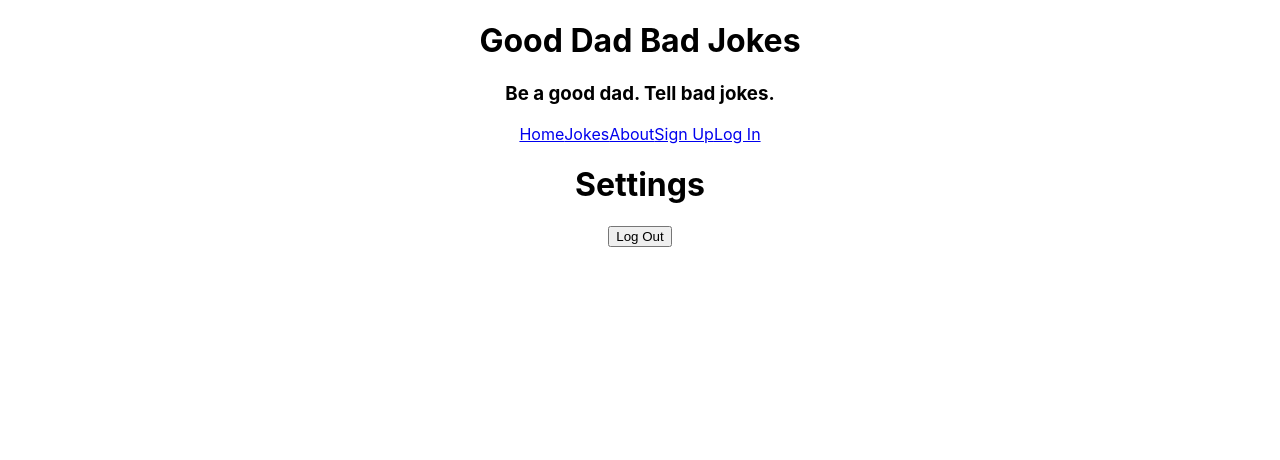
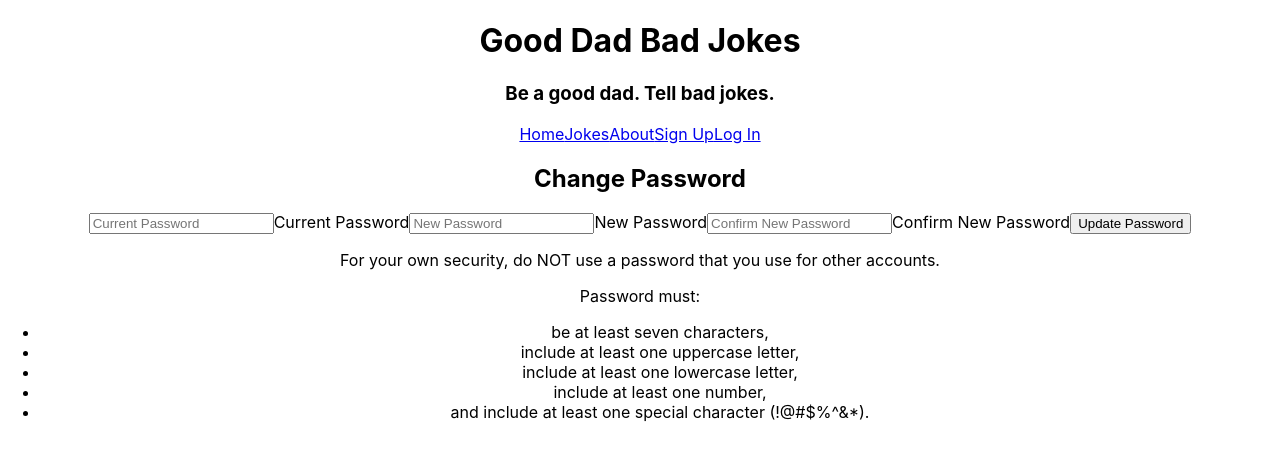
Before and after one commit to benjaminobambino/good-dad-bad-jokes, a React (Create React App) app in the folder client/: page /settings/change-password in a window 1280 px wide. Shown: the top 460 px of the page. Built offline with nearby package versions, Linux system fonts and the light colour scheme; no server answers.

Commit message:
added fully functional delete user component-- full CRUD!

```diff
--- a/client/src/App.css
+++ b/client/src/App.css
@@ -2,7 +2,7 @@
   text-align: center;
 }
 
-.App-logo {
+/* .App-logo {
   height: 40vmin;
   pointer-events: none;
 }
@@ -35,4 +35,4 @@
   to {
     transform: rotate(360deg);
   }
-}
+} */
--- a/client/src/App.js
+++ b/client/src/App.js
@@ -9,6 +9,8 @@ import Jokes from './pages/Jokes';
 import SignUp from './forms/SignUp';
 import LogIn from './forms/LogIn';
 import Settings from './pages/Settings';
+import ChangePassword from './forms/ChangePassword';
+import DeleteAccount from './forms/DeleteAccount';
 import { JOKE_BASE_URL, USER_BASE_URL } from './globals';
 
 const App = () => {
@@ -110,12 +112,35 @@ const App = () => {
             )}
           />
           <Route
+            exact
             path="/settings"
             component={(props) => (
               <Settings
                 {...props}
                 users={users}
                 getUsers={getUsers}
+                currentUser={currentUser}
+                setCurrentUser={setCurrentUser}
+                toggleLoggedIn={toggleLoggedIn}
+              />
+            )}
+          />
+          <Route
+            path="/settings/change-password"
+            render={(props) => (
+              <ChangePassword
+                {...props}
+                getUsers={getUsers}
+                currentUser={currentUser}
+                setCurrentUser={setCurrentUser}
+              />
+            )}
+          />
+          <Route
+            path="/settings/delete-account"
+            render={(props) => (
+              <DeleteAccount
+                {...props}
                 currentUser={currentUser}
                 setCurrentUser={setCurrentUser}
                 toggleLoggedIn={toggleLoggedIn}
--- /dev/null
+++ b/client/src/forms/ChangePassword.jsx
@@ -0,0 +1,97 @@
+import axios from "axios";
+import React, { useState } from "react";
+import { USER_BASE_URL } from "../globals";
+
+const ChangePassword = (props) => {
+  const [inputValue, setInputValue] = useState([])
+  const [displayedMessage, setDisplayedMessage] = useState('')
+
+  const handleChange = (e) => {
+    setInputValue({ ...inputValue, [e.target.name]: e.target.value });
+    setDisplayedMessage('')
+  };
+
+  const updatePassword = async (e) => {
+    e.preventDefault();
+    if (props.currentUser.password !== inputValue.currentPassword) {
+      setDisplayedMessage('Incorrect current password.')
+    } else if (inputValue.newPassword === props.currentUser.password) {
+      setDisplayedMessage('New password must be different than current password.')
+    } else if (inputValue.newPassword !== inputValue.confirmNewPassword) {
+      setDisplayedMessage('New passwords do not match.')
+    } else if (inputValue.newPassword.length < 7) {
+      setDisplayedMessage('Password must be at least seven characters.')
+    } else if (!/^(?=.*[0-9])(?=.*[a-z])(?=.*[A-Z])(?=.*[!@#$%^&*])/.test(inputValue.newPassword)) {
+      setDisplayedMessage('Passwords must contain at least one uppercase letter, one lowercase letter, one number, and one special character.')
+    } else {
+      await axios.put(`${USER_BASE_URL}/${props.currentUser._id}`, {
+        password: inputValue.newPassword
+      }).then(() => {
+        setDisplayedMessage('Password has been updated.')
+        props.getUsers();
+        props.setCurrentUser({
+          _id: props.currentUser._id,
+          name: props.currentUser.name,
+          email: props.currentUser.email,
+          username: props.currentUser.username,
+          password: inputValue.newPassword,
+          jokes_contributed: props.currentUser.jokes_contributed,
+          jokes_liked: props.currentUser.jokes_liked,
+          jokes_viewed: props.currentUser.jokes_viewed
+        });
+      })
+    }
+  };
+
+  return (
+    <div className="form">
+      <h2>Change Password</h2>
+      <form onSubmit={updatePassword}>
+
+      <p /*className={validClass}*/>{displayedMessage}</p>
+
+        <input
+          type="password"
+          placeholder="Current Password"
+          id="current-password"
+          name="currentPassword"
+          onChange={handleChange}
+        />
+        <label htmlFor="current-password">Current Password</label>
+
+        <input
+          type="password"
+          placeholder="New Password"
+          id="new-password"
+          name="newPassword"
+          onChange={handleChange}
+        />
+        <label htmlFor="new-password">New Password</label>
+
+        <input
+          type="password"
+          placeholder="Confirm New Password"
+          id="confirm-new-password"
+          name="confirmNewPassword"
+          onChange={handleChange}
+        />
+        <label htmlFor="confirm-new-password">Confirm New Password</label>
+
+        <button type="submit">Update Password</button>
+
+        <p>For your own security, do NOT use a password that you use for other accounts.</p>
+          <p>Password must:</p>
+        <ul>
+          <li>be at least seven characters,</li>
+          <li>include at least one uppercase letter,</li>
+          <li>include at least one lowercase letter,</li>
+          <li>include at least one number,</li>
+          <li>and include at least one special character (!@#$%^&*).</li>
+        </ul>
+
+      </form>
+    </div>
+  )
+}
+
+export default ChangePassword
--- /dev/null
+++ b/client/src/forms/DeleteAccount.jsx
@@ -0,0 +1,84 @@
+import axios from "axios";
+import React, { useState } from "react";
+import { USER_BASE_URL } from "../globals";
+
+const DeleteAccount = (props) => {
+  const [inputValue, setInputValue] = useState([])
+  const [displayedMessage, setDisplayedMessage] = useState('')
+
+  const handleChange = (e) => {
+    setInputValue({ ...inputValue, [e.target.name]: e.target.value });
+    setDisplayedMessage('')
+  };
+
+  const deleteUser = async () => {
+    await axios
+      .delete(`${USER_BASE_URL}/${props.currentUser._id}`)
+      .then(() => {
+        alert("Your account has been deleted. We're sad to see you go, but we hope you'll be back someday. We're not even joking!")
+        props.setCurrentUser({})
+        props.toggleLoggedIn()
+        props.history.push('/')
+      })
+  }
+
+  const validateRequest = (e) => {
+    e.preventDefault();
+    if (props.currentUser.username !== inputValue.username) {
+      setDisplayedMessage('Invalid username.')
+    } else if (props.currentUser.password !== inputValue.password) {
+      setDisplayedMessage('Incorrect password.')
+    } else if (inputValue.password !== inputValue.confirmPassword) {
+      setDisplayedMessage('Passwords do not match.')
+    } else {
+      const confirmDeletion = window.confirm('This will permanently remove all your account information. Are you sure you wish to delete your account?')
+      if (confirmDeletion) {
+        deleteUser()
+      } else {
+        props.history.push('/settings')
+      }
+    }
+  };
+
+  return (
+    <div className="form">
+      <h2>Delete Account</h2>
+      <form onSubmit={validateRequest}>
+
+      <p /*className={validClass}*/>{displayedMessage}</p>
+
+      <input
+          type="text"
+          placeholder="Username"
+          id="username"
+          name="username"
+          onChange={handleChange}
+        />
+        <label htmlFor="username">Username</label>
+
+        <input
+          type="password"
+          placeholder="Password"
+          id="password"
+          name="password"
+          onChange={handleChange}
+        />
+        <label htmlFor="password">Password</label>
+
+        <input
+          type="password"
+          placeholder="Confirm Password"
+          id="confirm-password"
+          name="confirmPassword"
+          onChange={handleChange}
+        />
+        <label htmlFor="confirm-new-password">Confirm New Password</label>
+
+        <button type="submit">Delete Account</button>
+
+      </form>
+    </div>
+  )
+}
+
+export default DeleteAccount
--- a/client/src/forms/LogIn.jsx
+++ b/client/src/forms/LogIn.jsx
@@ -25,7 +25,7 @@ const LogIn = (props) => {
 
   return (
 <div className="form">
-      <h1>Sign Up</h1>
+      <h1>Log In</h1>
       <form onSubmit={logIn}>
 
         <input
--- a/client/src/forms/SignUp.jsx
+++ b/client/src/forms/SignUp.jsx
@@ -223,6 +223,7 @@ const SignUp = (props) => {
           }
         />
         <label htmlFor="passwordConfirm">Confirm password</label>
+
         <p>For your own security, do NOT use a password that you use for other accounts.</p>
           <p>Password must:</p>
         <ul>
--- a/client/src/pages/Home.jsx
+++ b/client/src/pages/Home.jsx
@@ -15,6 +15,7 @@ const Home = (props) => {
   return(
     <div>
       <p>{welcomeMessage}</p>
+      {!props.loggedIn ? (<div><Link to='/login'><h5>Log in</h5></Link> <h5> or </h5></div>) : null}
       <Link to="/jokes">
         <h5>Let the Jokes Begin</h5>
       </Link>
--- a/client/src/pages/Settings.jsx
+++ b/client/src/pages/Settings.jsx
@@ -1,3 +1,5 @@
+import { Link } from 'react-router-dom'
+
 const Settings = (props) => {
   const logOut = () => {
     props.toggleLoggedIn()
@@ -5,7 +7,9 @@ const Settings = (props) => {
   }
   return(
     <div>
-      <h1>Settings</h1>
+      <h3>Settings</h3>
+      <Link to="/settings/change-password"><p>Change Password</p></Link>
+      <Link to="/settings/delete-account"><p>Delete Account</p></Link>
       <button onClick={() => logOut()}>Log Out</button>
     </div>
   )
```
